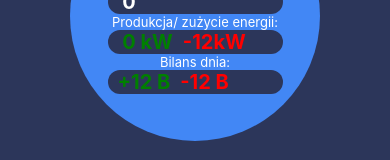
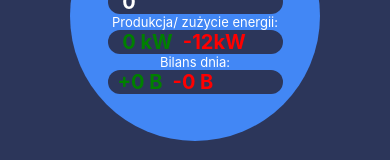
Before and after one commit to blockovisco/blockchain-energy-market, a React Native app in the folder gui/: screen /Main in a window 390 px wide. Shown: the part 442-602 px from the top of the page. Built offline with nearby package versions, Linux system fonts and the light colour scheme; no server answers.

Commit message:
emergency commit
Signed-off-by: Mixss <michalziemiec@wp.pl>

```diff
--- a/gui/requests/axiosConfig.tsx
+++ b/gui/requests/axiosConfig.tsx
@@ -2,7 +2,7 @@ import axios from 'axios';
 
 
 const instance = axios.create({
-    baseURL: 'http://192.168.0.104:6060',
+    baseURL: 'http://192.168.3.17:6060',
     timeout: 4000,
     headers: {
         'Accept': 'application/json',
--- a/gui/screens/Home.tsx
+++ b/gui/screens/Home.tsx
@@ -10,6 +10,8 @@ import { Text } from "@rneui/base";
 import { Icon } from '@rneui/themed';
 import DateTimePicker from '@react-native-community/datetimepicker';
 import {ApiRequests} from "../requests/ApiRequests";
+import rootNavigator from "../navigator/RootNavigator";
+import tabNavigator from "../navigator/TabNavigator";
 
 
 interface circleProps {
@@ -35,6 +37,7 @@ const Home = () => {
 
     const [accountBalance, setAccountBalance] = useState(0.0)
     const [energyBalance, setEnergyBalance] = useState(0.0)
+    const [refreshing, setRefreshing] = useState(0.0)
 
     // END OF DATA
 
@@ -50,7 +53,7 @@ const Home = () => {
     useEffect(() => {
         getAccountBalance().then(r => r)
         getEnergyBalance().then(r => r)
-    })
+    }, [refreshing])
 
     const getAccountBalance = async () => {
         await ApiRequests.getAccountBalance().then((response) => {
@@ -93,8 +96,8 @@ const Home = () => {
                         </View>
                         <Text style={textStyle({}).smallText}>Bilans dnia:</Text>
                         <View style={styles({size: sizeOfBigCircle*0.7, color: colors.primary}).roundedField}>
-                            <Text style={textStyle({color: 'green'}).colored}>+12 B</Text>
-                            <Text style={textStyle({color: 'red'}).colored}>-12 B</Text>
+                            <Text style={textStyle({color: 'green'}).colored}>+0 B</Text>
+                            <Text style={textStyle({color: 'red'}).colored}>-0 B</Text>
                         </View>
                         <TouchableOpacity onPress={() => setShowDatePicker(true)} style={styles({
                         size: sizeOfBigCircle*0.4,
@@ -117,19 +120,21 @@ const Home = () => {
                             />
                             )}
                         </TouchableOpacity>
-                        <View style={styles({
+                        <TouchableOpacity style={styles({
                         size: sizeOfBigCircle*0.6,
                         color: colors.lightblue,
                         position: 'absolute',
                         top: -sizeOfBigCircle*0.38,
-                        right: -sizeOfBigCircle*0.25}).circle}>
+                        right: -sizeOfBigCircle*0.25}).circle}
+                        onPress={() => {setRefreshing(refreshing + 1)}}
+                        >
                             <View style={styles({
                                 size: sizeOfBigCircle*0.4,
                                 color: colors.secondary}).roundedSquare}>
                                 <Text style={textStyle({}).date}>{date.getDate().toString().padStart(2, '0')}.{(date.getMonth() + 1).toString().padStart(2, '0')}</Text>
                                 <Text style={textStyle({}).date}>{date.getFullYear()}</Text>
                             </View>
-                        </View>
+                        </TouchableOpacity>
                 </View>
             </SafeAreaView>
         </Container>
```
